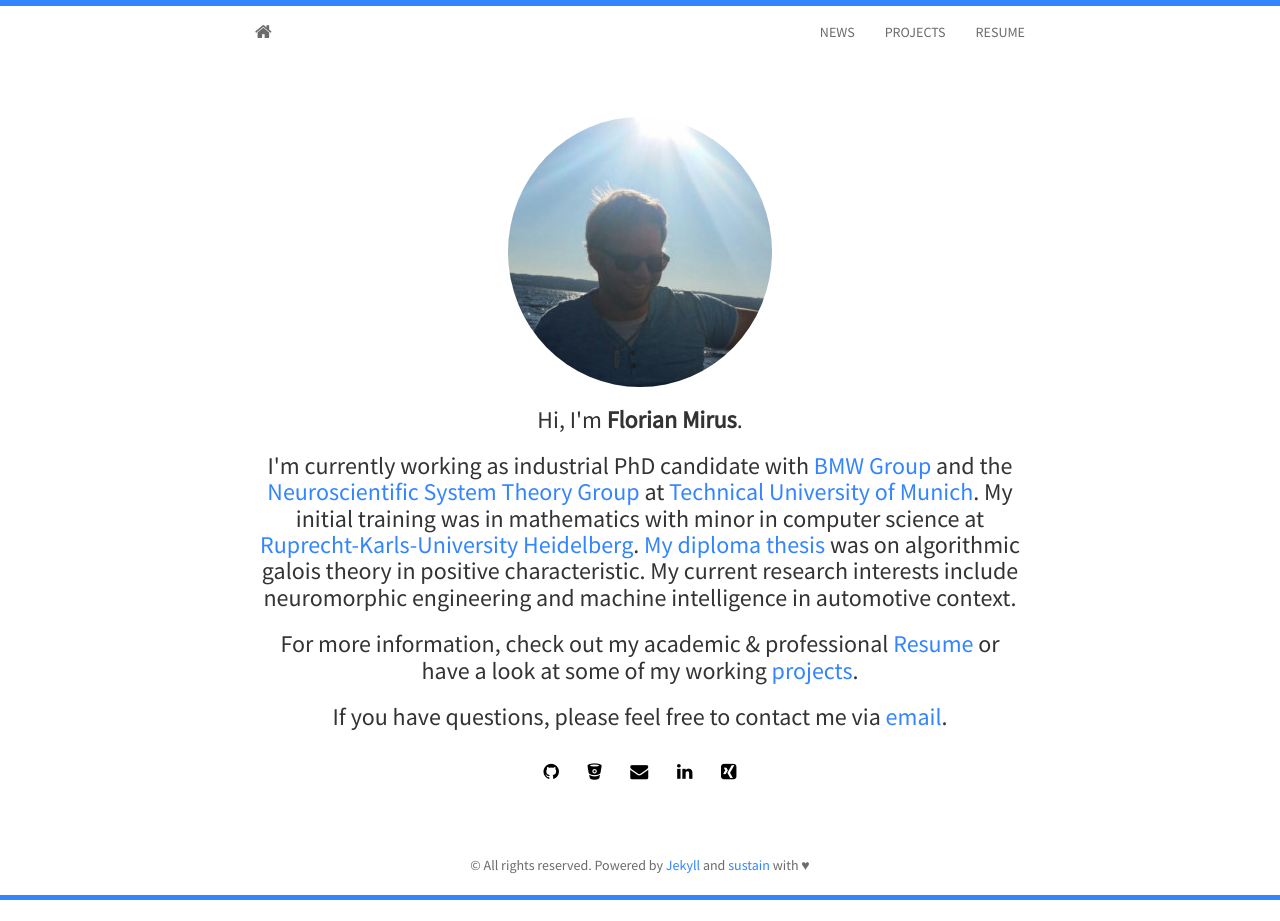
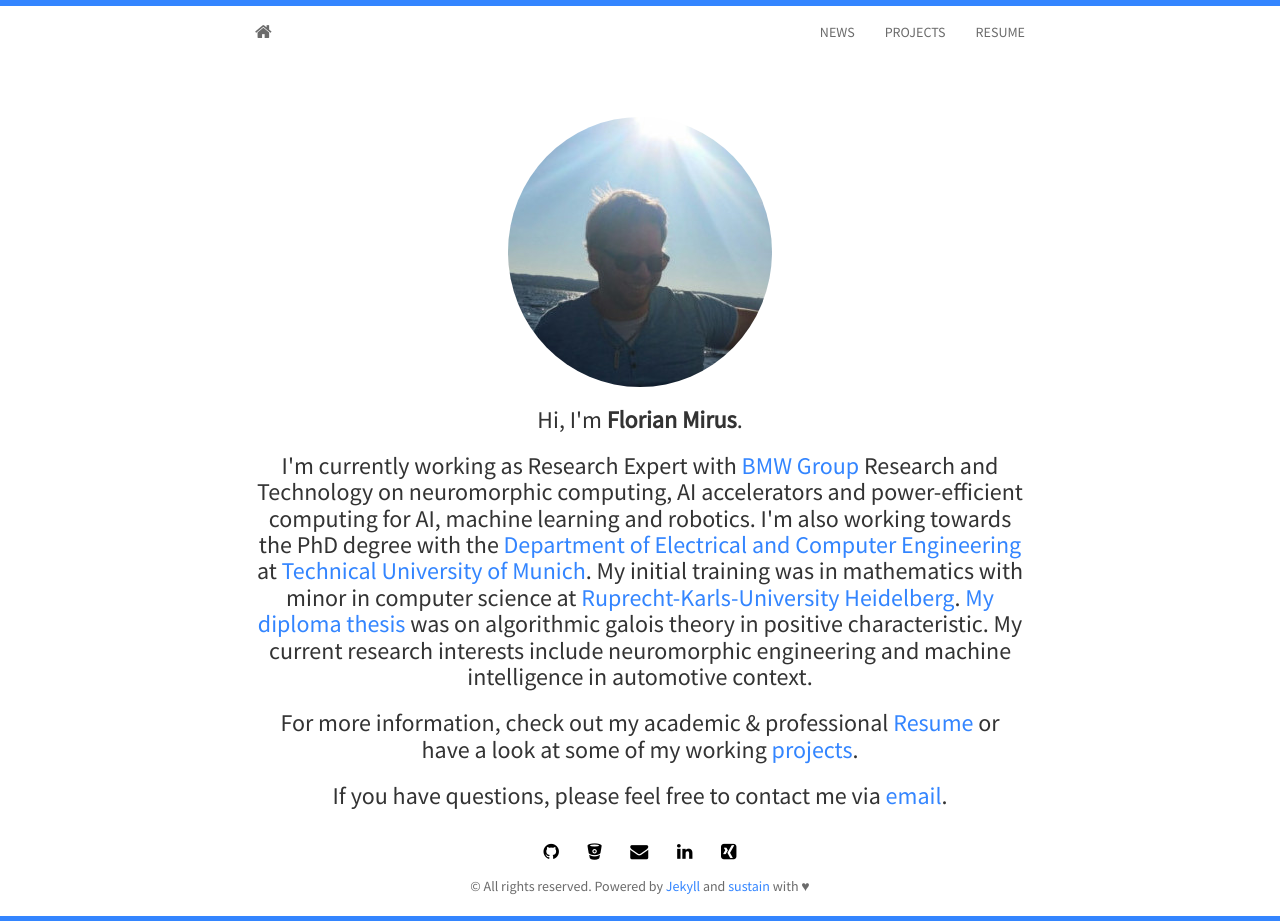
Before and after one commit to fmirus/fmirus.github.io, a Jekyll site: the page built from index.html, in a window 1280 px wide. Built offline with Jekyll 4.4.1, drawn with Linux system fonts in a browser that asks for light colours; nearby versions of some CDN libraries; the list of posts is cut into pages by our own code; before the commit the page ends 900 px from its top, so only the background shows below that.

Commit message:
update to index.html

```diff
--- a/index.html
+++ b/index.html
@@ -9,8 +9,8 @@ layout: home
 	  </div>
 	  <h3>Hi, I'm <strong>{{ site.author }}</strong>.</h3>
 		<h3>
-			I'm currently working as industrial PhD candidate with <a href="https://www.bmwgroup.com"> BMW Group</a>
-			and the  <a href="https://www.nst.ei.tum.de/en/home/"> Neuroscientific System Theory Group</a> at
+			I'm currently working as Research Expert with <a href="https://www.bmwgroup.com"> BMW Group</a> Research and Technology on neuromorphic computing, AI accelerators and power-efficient computing for AI, machine learning and robotics.
+            I'm also working towards the PhD degree with the <a href="http://www.ei.tum.de/en/welcome/"> Department of Electrical and Computer Engineering</a> at
 			<a href="https://www.tum.de/en/homepage/"> Technical University of Munich</a>.
 			My initial training was in mathematics with minor in computer science at <a href="http://www.uni-heidelberg.de/index_e.html"> Ruprecht-Karls-University Heidelberg</a>.
 			<a href="{{ site.baseurl }}assets/docs/diploma_thesis.pdf"> My diploma thesis</a> was on algorithmic galois theory in positive characteristic.
```
